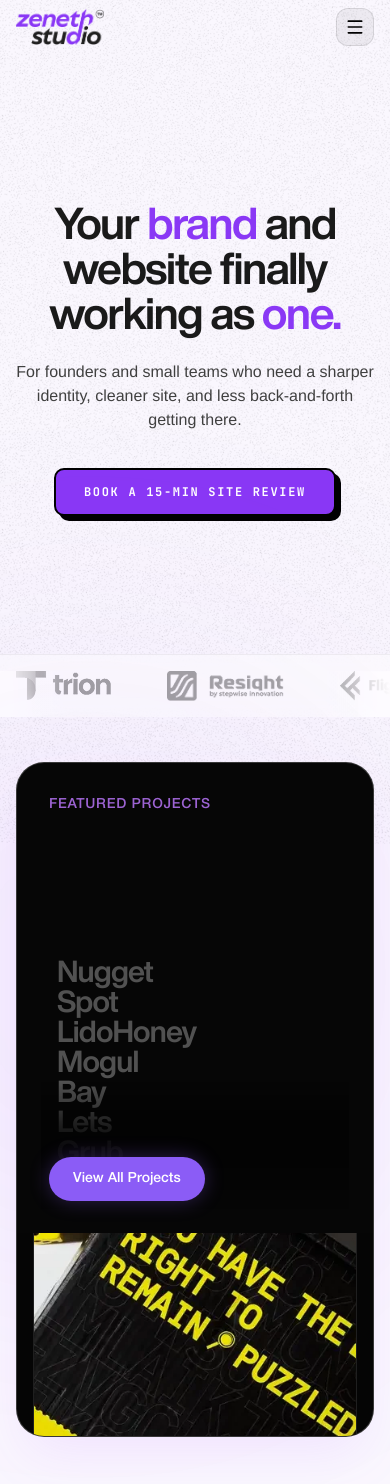
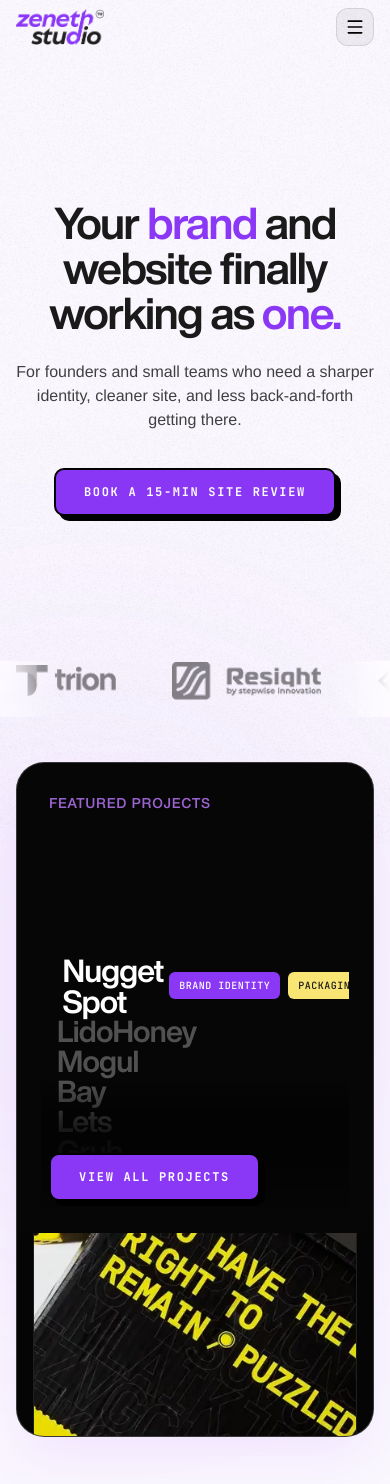
Before and after one commit to mumar000/zeneth-studio, a Next.js app: page / in a window 390 px wide. Shown: the top 1484 px of the page. Built offline with nearby package versions, Linux system fonts and the light colour scheme.

Commit message:
feat:make the sections according to figma

```diff
--- a/app/components/common/navbar/navbar.jsx
+++ b/app/components/common/navbar/navbar.jsx
@@ -64,7 +64,7 @@ export default function Navbar() {
           </Link>
 
           {/* Center: nav pill (desktop) */}
-          <nav className="hidden md:flex items-center gap-0.5 rounded-2xl border border-black/25 px-1.5 py-1.5 bg-white/70 backdrop-blur-md">
+          <nav className="hidden md:flex items-center gap-0.5 rounded-2xl border border-black px-4 py-2 bg-white/70 backdrop-blur-md">
             {NAV_ITEMS.map(({ label, href }) => {
               const active =
                 pathname === href ||
@@ -73,10 +73,10 @@ export default function Navbar() {
                 <Link
                   key={label}
                   href={href}
-                  className={`px-5 py-2 rounded-xl text-sm font-[500] transition-all duration-200 ${
+                  className={`px-5 py-2.5 rounded-xl text-sm font-[500] transition-all duration-200 ${
                     active
                       ? "bg-[#1a1a1a] text-white"
-                      : "text-black/65 hover:text-black hover:bg-black/5"
+                      : "text-black hover:text-black hover:bg-black/5"
                   }`}
                   style={{ fontFamily: "var(--font-sora)" }}
                 >
--- a/app/globals.css
+++ b/app/globals.css
@@ -316,7 +316,7 @@ body::before {
   background-repeat: repeat;
   background-position: center;
   background-size: auto;
-  opacity: 0.1; /* 5% */
+  opacity: 0.05; /* 5% */
   pointer-events: none;
   z-index: 0; /* above body paint, below content */
 }
--- a/app/sections/projects/projects-section.jsx
+++ b/app/sections/projects/projects-section.jsx
@@ -3,6 +3,7 @@
 import { motion, AnimatePresence } from "framer-motion";
 import { useRef, useLayoutEffect, useState } from "react";
 import Image from "next/image";
+import Link from "next/link";
 import gsap from "gsap";
 import { ScrollTrigger } from "gsap/ScrollTrigger";
 
@@ -12,6 +13,7 @@ export default function FeaturedProjectsSection() {
   const projectsSectionRef = useRef(null);
   const imagesContainerRef = useRef(null);
   const textContainerRef = useRef(null);
+  const activeIndexRef = useRef(0);
 
   const projects = [
     {
@@ -72,10 +74,10 @@ export default function FeaturedProjectsSection() {
   ];
 
   const [hoveredIndex, setHoveredIndex] = useState(null);
+  const [activeIndex, setActiveIndex] = useState(0);
 
-  // We duplicate the list to create the visual "wall of text"
-  // But we align based on the first item of the first set.
-  const displayProjects = [...projects, ...projects, ...projects];
+  // Render one sequence so the final project ends cleanly before the next section.
+  const displayProjects = projects;
 
   useLayoutEffect(() => {
     const section = projectsSectionRef.current;
@@ -103,6 +105,17 @@ export default function FeaturedProjectsSection() {
           pin: ".projects-sticky-container",
           scrub: 0.5, // Reduced from 1 to match global smooth scroll speed
           invalidateOnRefresh: true,
+          onUpdate: (self) => {
+            const nextIndex = Math.min(
+              projects.length - 1,
+              Math.round(self.progress * (projects.length - 1)),
+            );
+
+            if (nextIndex !== activeIndexRef.current) {
+              activeIndexRef.current = nextIndex;
+              setActiveIndex(nextIndex);
+            }
+          },
         },
       });
 
@@ -174,7 +187,9 @@ export default function FeaturedProjectsSection() {
                 >
                   {displayProjects.map((project, index) => {
                     const realIndex = index % projects.length;
-                    const isHovered = hoveredIndex === realIndex;
+                    const isActive =
+                      hoveredIndex === realIndex ||
+                      (hoveredIndex === null && activeIndex === realIndex);
 
                     return (
                       <div
@@ -185,7 +200,7 @@ export default function FeaturedProjectsSection() {
                       >
                         <h3
                           className={`text-3xl sm:text-5xl md:text-6xl lg:text-7xl xl:text-8xl font-bold leading-none tracking-tight transition-all duration-500 ease-out ${
-                            isHovered
+                            isActive
                               ? "text-white translate-x-2 scale-105"
                               : "text-white/30 scale-100"
                           }`}
@@ -195,7 +210,7 @@ export default function FeaturedProjectsSection() {
                         </h3>
                         <div
                           className={`flex items-center gap-2 transition-all duration-500 ${
-                            isHovered
+                            isActive
                               ? "opacity-100 translate-x-0"
                               : "opacity-0 -translate-x-3 pointer-events-none"
                           }`}
@@ -226,14 +241,13 @@ export default function FeaturedProjectsSection() {
               </div>
 
               <div className="absolute bottom-0 left-0 w-full p-8 lg:p-12 z-40">
-                <motion.button
-                  className="bg-[#8b5cf6] hover:bg-[#7c3aed] text-white font-medium py-3 lg:px-8 px-6 rounded-full text-sm transition-all duration-300 transform hover:scale-105 shadow-[0_0_20px_rgba(139,92,246,0.3)]"
-                  style={{ fontFamily: "var(--font-sora)" }}
-                  whileHover={{ scale: 1.05 }}
-                  whileTap={{ scale: 0.95 }}
+                <Link
+                  href="/works"
+                  className="inline-flex items-center justify-center rounded-[10px] border-2 border-black bg-primary px-7 py-3.5 text-xs sm:text-sm font-[700] uppercase tracking-[0.14em] text-white shadow-[5px_5px_0_0_#000] transition-all duration-200 ease-out hover:translate-x-[3px] hover:translate-y-[3px] hover:bg-[var(--accent-yellow)] hover:text-black hover:shadow-[2px_2px_0_0_#000] active:translate-x-[5px] active:translate-y-[5px] active:shadow-none focus-visible:outline-none focus-visible:ring-2 focus-visible:ring-black focus-visible:ring-offset-2"
+                  style={{ fontFamily: "var(--font-mono)" }}
                 >
                   View All Projects
-                </motion.button>
+                </Link>
               </div>
             </div>
 
--- a/components/home/happy-brands.jsx
+++ b/components/home/happy-brands.jsx
@@ -28,7 +28,7 @@ const testimonials = [
 
 export default function HappyBrands() {
   return (
-    <section className="relative z-10 w-full px-4 sm:px-6 md:px-10 py-20 md:py-28 bg-[#F0EBFB]/50">
+    <section className="relative z-10 w-full px-4 sm:px-6 md:px-10 py-20 md:py-28 ">
       <div className="mx-auto max-w-[1800px]">
         <motion.h2
           initial={{ opacity: 0, y: 24 }}
@@ -53,7 +53,7 @@ export default function HappyBrands() {
                 delay: i * 0.08,
                 ease: [0.25, 1, 0.5, 1],
               }}
-              className="flex min-h-[400px] md:min-h-[420px] flex-col rounded-[15px] border-y border-r border-black p-8 md:p-10"
+              className="relative flex min-h-[400px] md:min-h-[420px] flex-col rounded-[15px] border-y border-r border-black p-8 md:p-10"
               style={{ backgroundColor: t.tone }}
             >
               <Image
@@ -64,16 +64,14 @@ export default function HappyBrands() {
                 className="object-contain object-left"
               />
 
-              <div className="flex-1" />
-
               <blockquote
-                className="text-xl md:text-2xl  leading-[1.4] text-[#1a1a1a]"
+                className="absolute inset-x-8 top-1/2 -translate-y-1/2 text-left text-xl leading-[1.4] text-[#1a1a1a] md:inset-x-10 md:text-2xl"
                 style={{ fontFamily: "var(--font-sora)" }}
               >
                 <span>&ldquo;{t.quote}&rdquo;</span>
               </blockquote>
 
-              <figcaption className="mt-8 flex items-center gap-3">
+              <figcaption className="mt-auto flex items-center gap-3">
                 <Image
                   src={t.avatar}
                   width={40}
--- a/components/home/hero.jsx
+++ b/components/home/hero.jsx
@@ -12,12 +12,12 @@ import { useAnimationConfig } from "@/hooks/use-performance";
 const LOGO_HEIGHT = 30;
 const clientLogos = [
   { src: "/home-logo/home-logo1.png", w: 204 },
-  { src: "/home-logo/home-logo2.png", w: 95 },
-  { src: "/home-logo/home-logo3.png", w: 117 },
+  { src: "/home-logo/home-logo2.png", w: 100 },
+  { src: "/home-logo/home-logo3.png", w: 150 },
   { src: "/home-logo/home-logo4.png", w: 116 },
-  { src: "/home-logo/home-logo5.png", w: 96 },
-  { src: "/home-logo/home-logo6.png", w: 74 },
-  { src: "/home-logo/home-logo7.png", w: 95 },
+  { src: "/home-logo/home-logo5.png", w: 100 },
+  { src: "/home-logo/home-logo6.png", w: 100 },
+  { src: "/home-logo/home-logo7.png", w: 100 },
   { src: "/home-logo/home-logo8.png", w: 129 },
 ];
 
@@ -132,7 +132,7 @@ export default function Hero() {
 
       {/* Bottom marquee — grayscale client logos */}
       <motion.div
-        className="absolute bottom-0 left-0 right-0 border-t border-black/5 bg-white/60 backdrop-blur-sm"
+        className="absolute bottom-0 left-0 right-0"
         variants={marqueeVariants}
         initial="hidden"
         animate={loaderComplete ? "visible" : "hidden"}
@@ -152,7 +152,7 @@ export default function Hero() {
               width={logo.w}
               height={LOGO_HEIGHT}
               alt="Client logo"
-              className="mx-7 sm:mx-9 md:mx-12 object-contain opacity-60 grayscale transition-opacity"
+              className="mx-7 sm:mx-9 md:mx-12 object-contain opacity-80 grayscale transition-opacity"
             />
           ))}
         </Marquee>
--- a/components/home/website-gaps.jsx
+++ b/components/home/website-gaps.jsx
@@ -69,14 +69,14 @@ const descCls = "mt-4 text-base leading-relaxed text-black/55 max-w-lg";
 
 export default function WebsiteGaps() {
   return (
-    <section className="relative z-10 w-full px-4 sm:px-6 md:px-8 py-24 md:py-28">
+    <section className="relative z-10 w-full px-4 sm:px-6 md:px-8 py-24 md:py-24">
       <div className="mx-auto container">
         <motion.h2
           initial={{ opacity: 0, y: 24 }}
           whileInView={{ opacity: 1, y: 0 }}
           viewport={{ once: true, margin: "-80px" }}
           transition={{ duration: 0.7, ease: [0.25, 1, 0.5, 1] }}
-          className="mx-auto max-w-4xl text-center text-5xl sm:text-6xl md:text-7xl font-[700] leading-[1.05] tracking-[-0.03em] text-[#1a1a1a]"
+          className="mx-auto max-w-6xl text-center text-5xl sm:text-6xl md:text-7xl font-[700] leading-[1.05] tracking-[-0.03em] text-[#1a1a1a]"
           style={{ fontFamily: "var(--font-display)" }}
         >
           Most websites die in the gaps between people.
```
